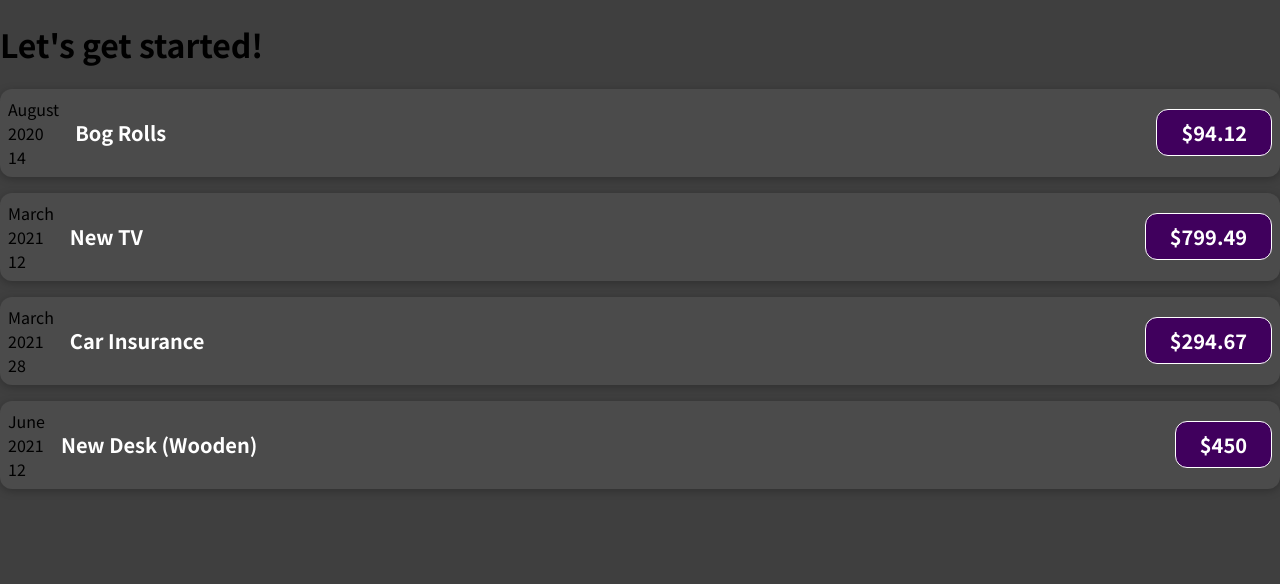
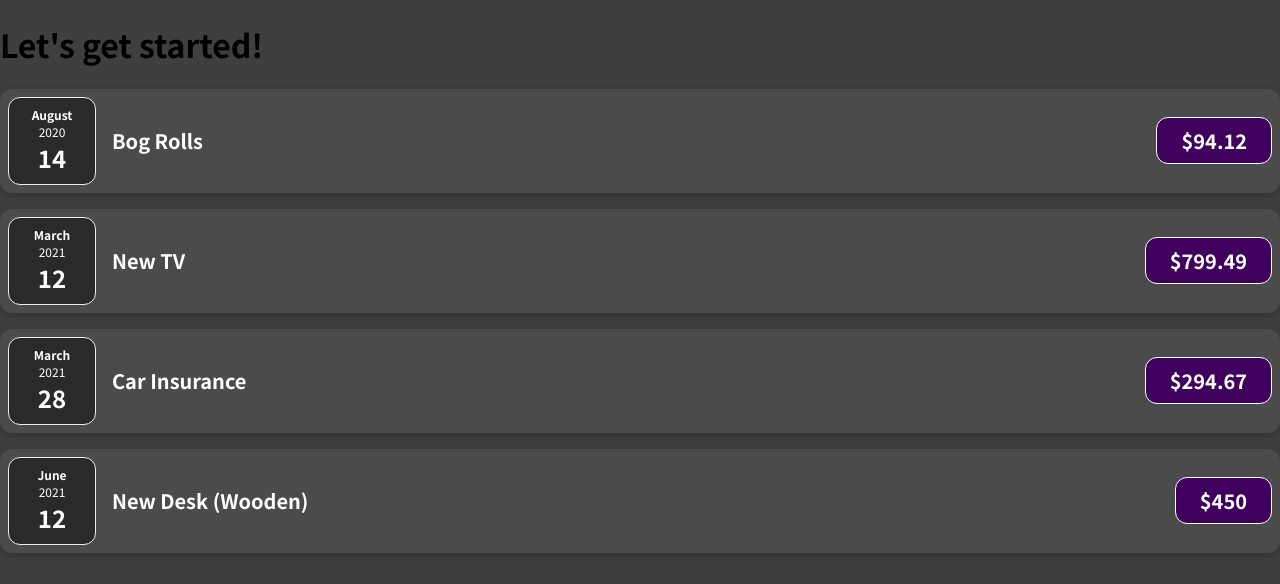
Before and after one commit to carlwilke/react-complete, a JavaScript app: page / in a window 1280 px wide. Shown: the top 584 px of the page. Built offline with nearby package versions, Linux system fonts and the light colour scheme.

Commit message:
Added css formatting

```diff
--- a/src/components/ExpenseDate.js
+++ b/src/components/ExpenseDate.js
@@ -6,10 +6,10 @@
   const year = props.date.getFullYear();
 
   return (
-    <div>
-      <div>{month}</div>
-      <div>{year}</div>
-      <div>{day}</div>
+    <div className="expense-date">
+      <div className="expense-date__month">{month}</div>
+      <div className="expense-date__year">{year}</div>
+      <div className="expense-date__day">{day}</div>
     </div>
   );
 }
```
